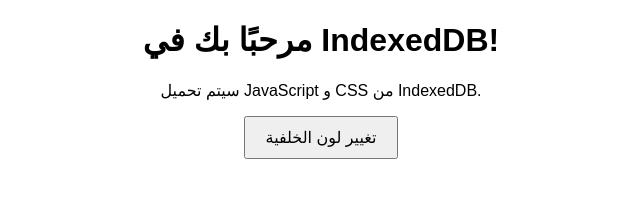
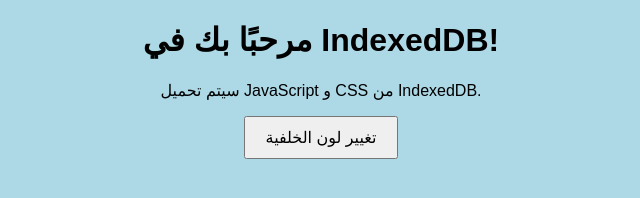
Before and after one commit to khaledBadawyy/IndexedDB, a plain HTML site: page index.html in a window 1280 px wide. Both pictures are taken after a click on the button "تغيير لون الخلفية". Shown: the whole page, without its empty margins (319-959 px from the left). Drawn offline with Linux system fonts and the light colour scheme.

Commit message:
finall-edit-first

```diff
--- a/indexeddb.js
+++ b/indexeddb.js
@@ -121,3 +121,9 @@ window.onload = function () {
   fetchAndUpdateFile("app.js", "text/javascript");
   loadFiles();
 };
+
+function applyStyle() {
+  document.body.style.backgroundColor =
+    document.body.style.backgroundColor === "lightblue" ? "white" : "lightblue";
+  console.log("تم تغيير لون الخلفية!");
+}
```
Also changed, not shown: index.html (+0 -1 lines).
